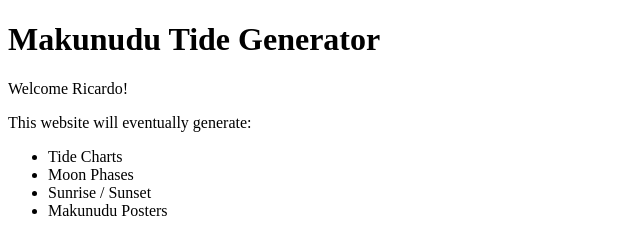
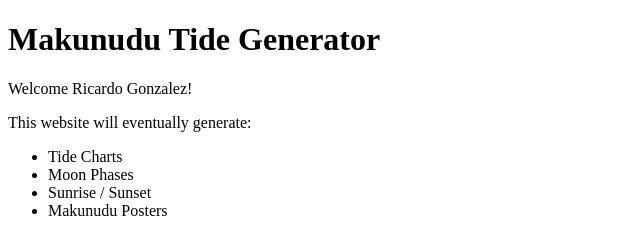
Before and after one commit to epcardo-dot/makunudu-tide-generator, a plain HTML site: page index.html in a window 1280 px wide. Shown: the full height of the page, 0-640 px from the left. Drawn offline with Linux system fonts and the light colour scheme.

Commit message:
Update index.html

```diff
--- a/index.html
+++ b/index.html
@@ -6,7 +6,7 @@
 <body>
     <h1>Makunudu Tide Generator</h1>
 
-    <p>Welcome Ricardo!</p>
+    <p>Welcome Ricardo Gonzalez!</p>
 
     <p>This website will eventually generate:</p>
 
```
